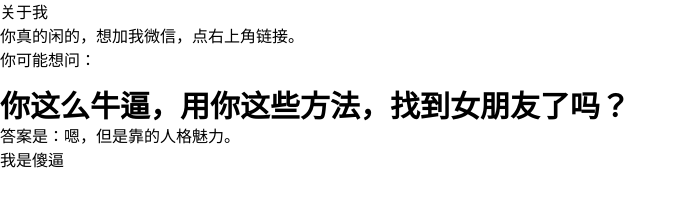
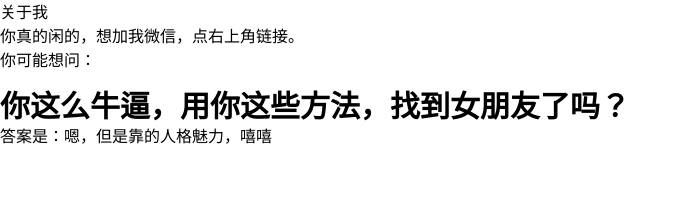
Before and after one commit to EvanNotFound/how-to-deal-with-my-crush, a Next.js app: page /about-me in a window 1280 px wide. Shown: the top 214 px of the page, without its empty margins (0-687 px from the left). Built offline with nearby package versions, Linux system fonts and the light colour scheme.

Commit message:
Update answer with a humorous addition

```diff
--- a/pages/about-me.mdx
+++ b/pages/about-me.mdx
@@ -12,6 +12,4 @@ comments: false
   你这么牛逼，用你这些方法，找到女朋友了吗？
 </div>
 
-答案是：嗯，但是靠的人格魅力。
-
-我是傻逼
+答案是：嗯，但是靠的人格魅力，嘻嘻
```
